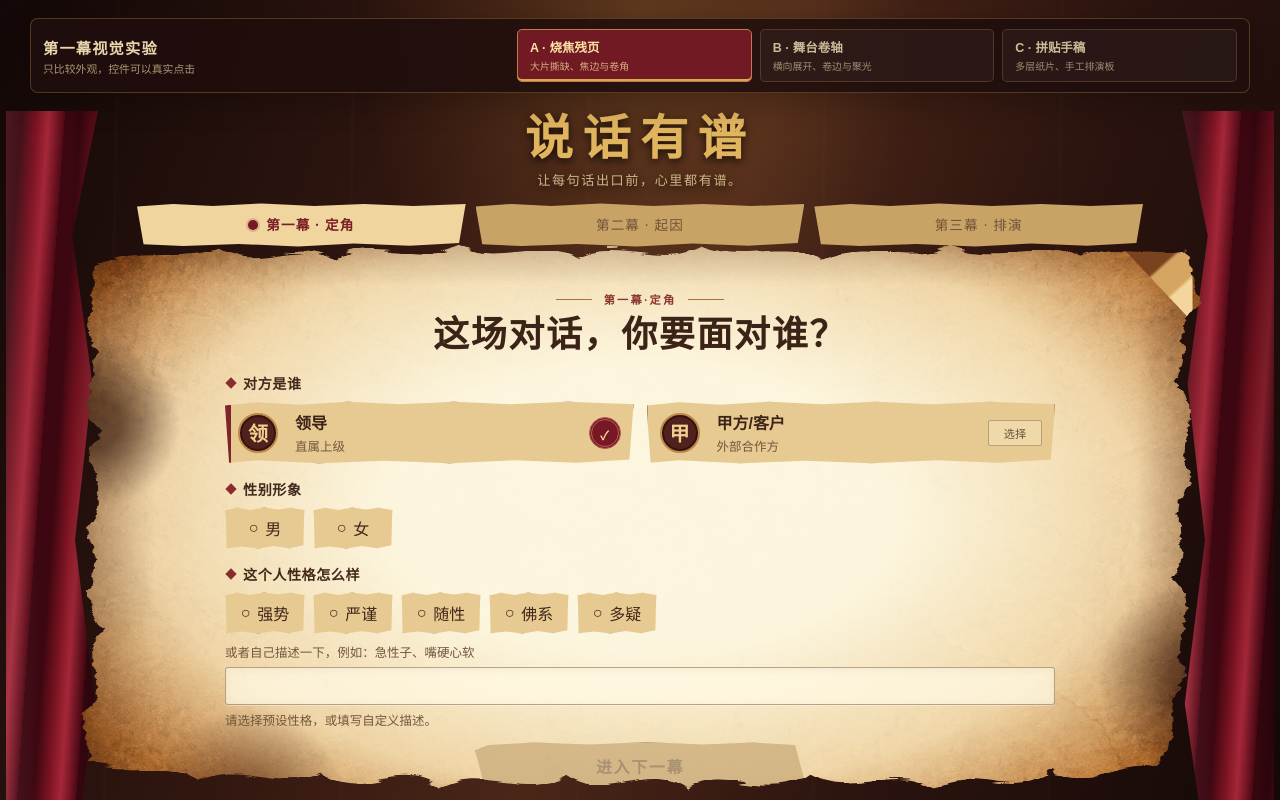
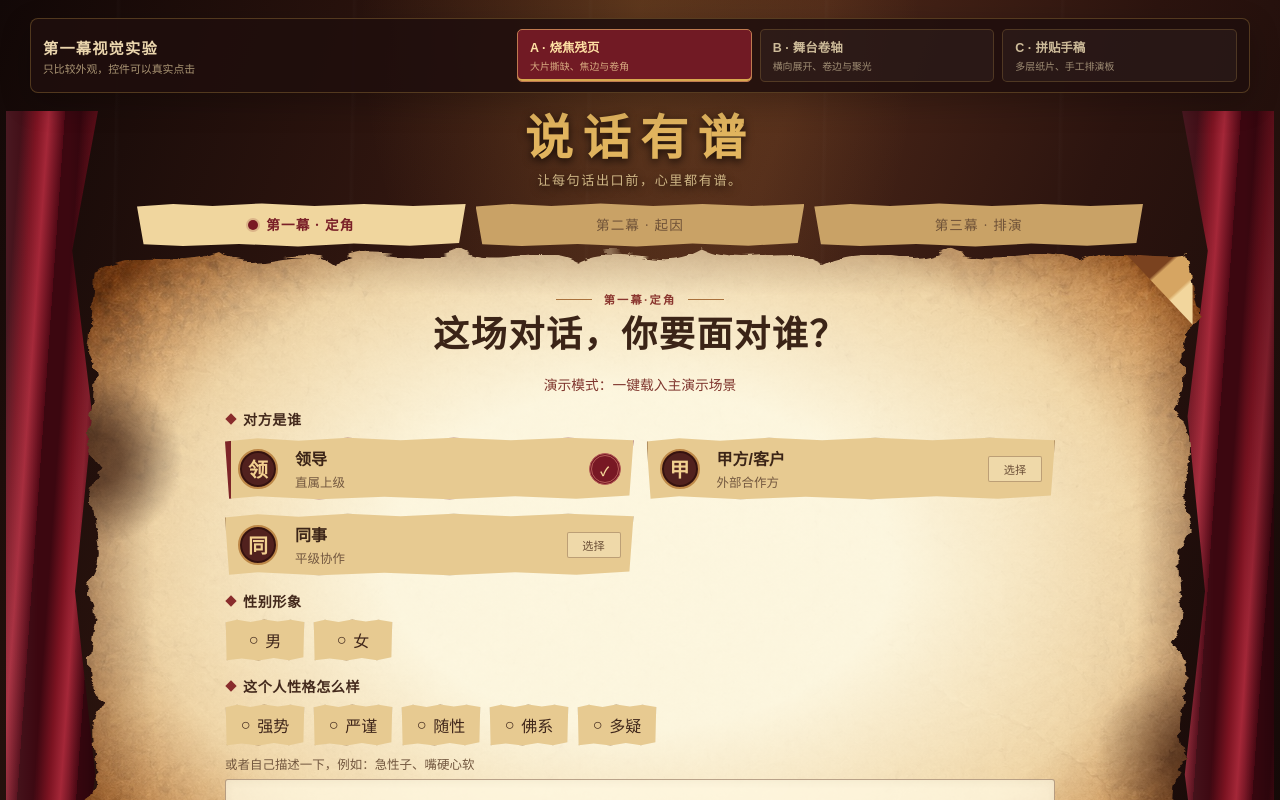
Before and after one commit to lileifan/shuohua-youpu, a Next.js app: page /concepts/act-one in a window 1280 px wide. Shown: the top 800 px of the page. Built offline with nearby package versions, Linux system fonts and the light colour scheme.

Commit message:
feat: add peer role and demo scenario loader

```diff
--- a/app/globals.css
+++ b/app/globals.css
@@ -2683,3 +2683,59 @@
   -webkit-mask: url("/assets/torn-card-indirect.svg") center / 100% 100% no-repeat;
   mask: url("/assets/torn-card-indirect.svg") center / 100% 100% no-repeat;
 }
+
+/* P2 peer role and presenter shortcuts. */
+.role-options {
+  grid-template-columns: repeat(3, minmax(0, 1fr));
+}
+
+.demo-loader {
+  width: min(560px, 100%);
+  margin: 16px auto 0;
+  text-align: center;
+}
+
+.demo-loader summary {
+  display: inline-block;
+  color: #7f352d;
+  cursor: pointer;
+  font-family: "Songti SC", STSong, SimSun, serif;
+  font-size: 0.86rem;
+}
+
+.demo-loader-options {
+  display: flex;
+  gap: 8px;
+  justify-content: center;
+  margin-top: 9px;
+}
+
+.demo-loader-button {
+  padding: 7px 12px;
+  color: #6d3028;
+  background: rgb(255 247 221 / 42%);
+  border: 1px solid rgb(104 60 29 / 34%);
+  border-radius: 2px;
+  cursor: pointer;
+  font-family: inherit;
+}
+
+.demo-loader-button:hover,
+.demo-loader-button:focus-visible {
+  color: #f7dda7;
+  background: #7a2027;
+}
+
+.avatar-role-peer path:last-child {
+  stroke: #d0a15d;
+}
+
+@media (max-width: 700px) {
+  .role-options {
+    grid-template-columns: 1fr;
+  }
+
+  .demo-loader-options {
+    flex-direction: column;
+  }
+}
--- a/components/setup-stage.tsx
+++ b/components/setup-stage.tsx
@@ -5,6 +5,7 @@
   PERSONALITY_OPTIONS,
   ROLE_OPTIONS,
 } from "../data/target-options";
+import { SCENE_A_SCENARIO, SCENE_B_SCENARIO } from "../data/demo-results";
 import {
   getEffectivePersonality,
   isSetupComplete,
@@ -28,6 +29,42 @@
     <section className="stage-content" aria-labelledby="setup-title">
       <p className="stage-kicker">第一幕·定角</p>
       <h2 id="setup-title">这场对话，你要面对谁？</h2>
+
+      <details className="demo-loader">
+        <summary>演示模式：一键载入主演示场景</summary>
+        <div className="demo-loader-options">
+          <button
+            className="demo-loader-button"
+            type="button"
+            onClick={() =>
+              dispatch({
+                type: "LOAD_DEMO_SCENARIO",
+                role: "leader",
+                gender: "male",
+                personality: "strong",
+                scenario: SCENE_A_SCENARIO,
+              })
+            }
+          >
+            场景 A · 周末加班
+          </button>
+          <button
+            className="demo-loader-button"
+            type="button"
+            onClick={() =>
+              dispatch({
+                type: "LOAD_DEMO_SCENARIO",
+                role: "client",
+                gender: "female",
+                personality: "suspicious",
+                scenario: SCENE_B_SCENARIO,
+              })
+            }
+          >
+            场景 B · 客户延期
+          </button>
+        </div>
+      </details>
 
       <fieldset className="setup-fieldset">
         <legend id="role-legend">对方是谁</legend>
--- a/data/target-options.ts
+++ b/data/target-options.ts
@@ -7,6 +7,7 @@
 export const ROLE_LABELS: Record<RoleType, string> = {
   leader: "领导",
   client: "甲方/客户",
+  peer: "同事",
 };
 
 export const GENDER_LABELS: Record<GenderPresentation, string> = {
@@ -35,6 +36,12 @@
     description: "外部合作方",
     avatarLabel: "甲",
   },
+  {
+    value: "peer",
+    label: ROLE_LABELS.peer,
+    description: "平级协作",
+    avatarLabel: "同",
+  },
 ] as const satisfies readonly {
   value: RoleType;
   label: string;
--- a/lib/coach-prompt.ts
+++ b/lib/coach-prompt.ts
@@ -12,7 +12,7 @@
 const SYSTEM_INSTRUCTION = `你是“说话有谱”的职场沟通教练。你的任务是帮助用户在真实职场关系中看清顾虑、守住底线，并准备可执行的表达方式，而不是训话、评价用户或替用户做决定。
 
 工作规则：
-1. 先判断用户真正担心的后果，以及明确底线和可接受的弹性空间。关系与性格已由用户提供，不要重复询问，也不要基于性别推断性格或反应。
+1. 关系键含义为 leader=直属领导、client=甲方/客户、peer=平级同事。先判断用户真正担心的后果，以及明确底线和可接受的弹性空间。关系与性格已由用户提供，不要重复询问，也不要基于性别推断性格或反应。
 2. 如果缺少一个会明显改变沟通策略的关键信息，只返回 clarify。如果真实顾虑已经明确，但底线或可接受的折中空间不清楚，优先追问底线或可接受的折中空间。不要优先追问背景原因，除非原因会明显改变可用策略。涉及时间、进度或交付范围时，优先判断是否存在分阶段交付、部分验收、调整范围或其他可接受的执行弹性。每轮只能问一个最关键的问题；问题要自然、简短、容易回答，不使用问卷口吻。
 3. 总追问次数不得超过上下文中的 maxClarifications。clarificationCount 已达到上限时必须返回 complete；信息足够时也应直接返回 complete。
 4. complete 必须固定返回且仅返回 soft、direct、indirect 三种策略各一条，并保持顺序。三种策略必须有明显差异：soft 先承接关系或需求再表达边界；direct 明确结论、边界或请求；indirect 将正面拒绝转化为替代方案、任务拆分、分步交付、资源调整或新的执行方案。
--- a/lib/coach-schema.ts
+++ b/lib/coach-schema.ts
@@ -17,7 +17,7 @@
   .object({
     target: z
       .object({
-        role: z.enum(["leader", "client"]),
+        role: z.enum(["leader", "client", "peer"]),
         personality: NonEmptyTextSchema.max(20),
       })
       .strict(),
--- a/lib/workflow.ts
+++ b/lib/workflow.ts
@@ -95,6 +95,26 @@
                 MAX_CUSTOM_PERSONALITY_LENGTH,
               ),
             },
+          }
+        : state;
+
+    case "LOAD_DEMO_SCENARIO":
+      return state.status === "setup"
+        ? {
+            ...state,
+            target: {
+              role: action.role,
+              gender: action.gender,
+              personalityPreset: action.personality,
+              customPersonality: "",
+            },
+            conversation: {
+              scenario: action.scenario.slice(0, MAX_SCENARIO_LENGTH),
+              clarificationTurns: [],
+              pendingClarificationQuestion: null,
+            },
+            clarificationCount: 0,
+            result: null,
           }
         : state;
 
```
Also changed, not shown: components/reaction-avatar.tsx (+8 -1 lines), scripts/verify-coach-protocol.ts (+17 -0 lines), types/workflow.ts (+8 -1 lines), 1 other file (tests, documents, lock files or other folders).
